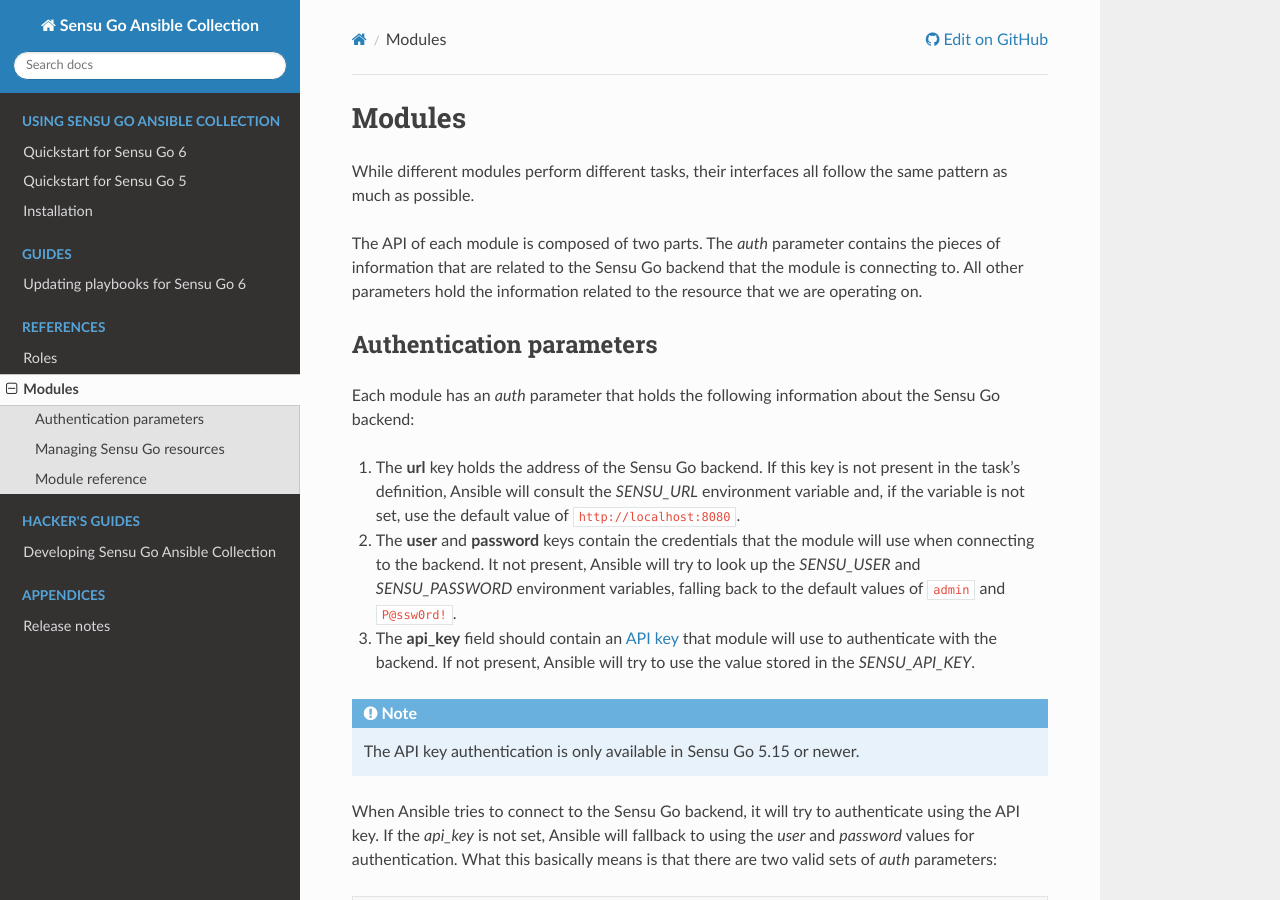
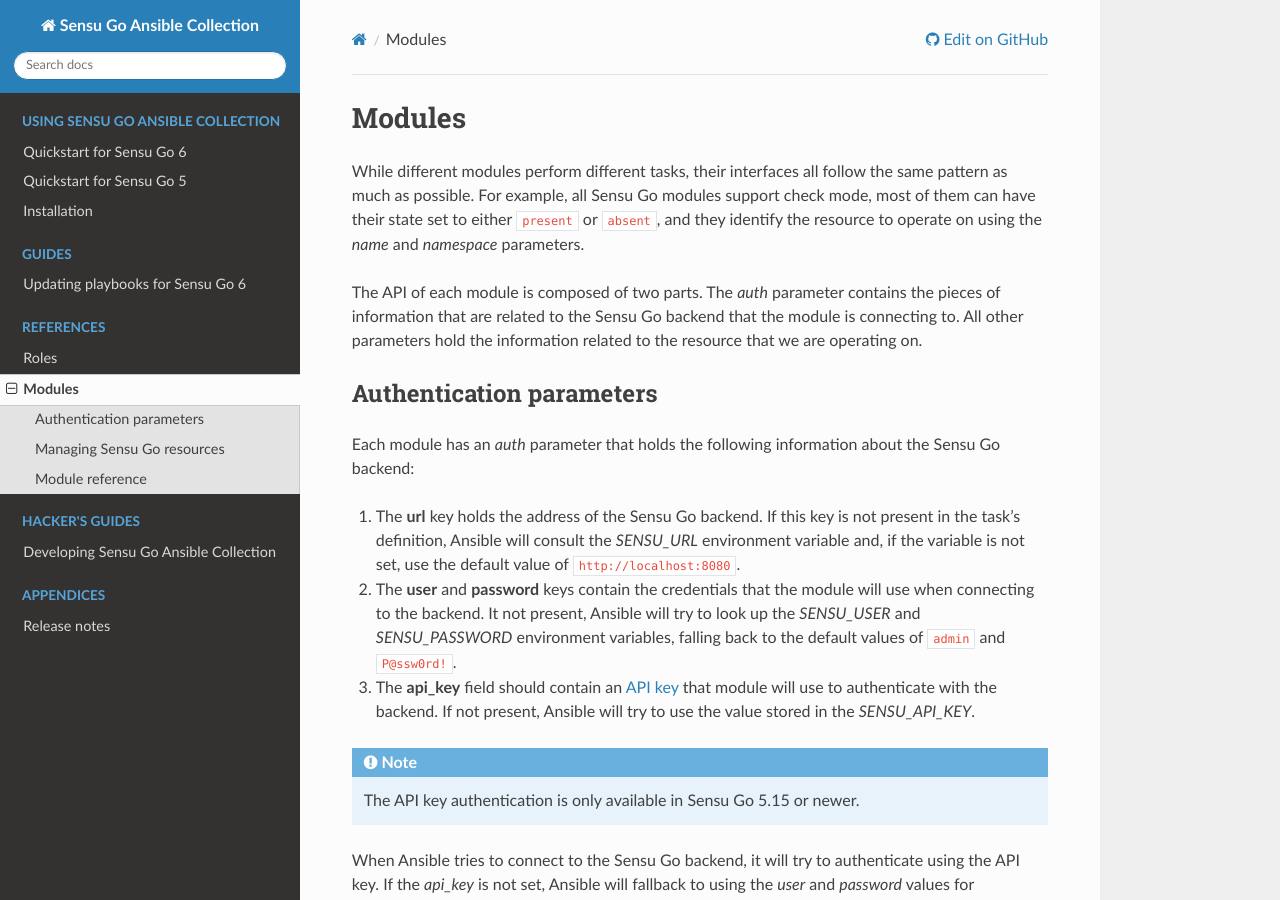
Before and after one commit to sensu/sensu-go-ansible, a Sphinx documentation site: the page built from docs/source/modules.rst, in a window 1280 px wide and 900 px high. Built offline with Sphinx 7.4.7 and the Read the Docs theme 2.0.0, drawn with Linux system fonts in a browser that asks for light colours.

Commit message:
Add a few examples to module introduction
Things like support for check mode and general guides about the usage
were missing at the beginning. This small addition should clear things
a bit more.

```diff
--- a/docs/source/modules.rst
+++ b/docs/source/modules.rst
@@ -2,7 +2,10 @@
 =======
 
 While different modules perform different tasks, their interfaces all follow
-the same pattern as much as possible.
+the same pattern as much as possible. For example, all Sensu Go modules
+support check mode, most of them can have their state set to either
+``present`` or ``absent``, and they identify the resource to operate on using
+the *name* and *namespace* parameters.
 
 The API of each module is composed of two parts. The *auth* parameter contains
 the pieces of information that are related to the Sensu Go backend that the
```
